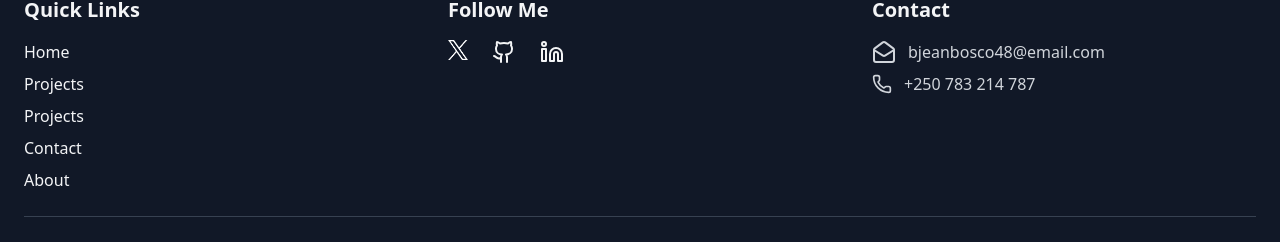
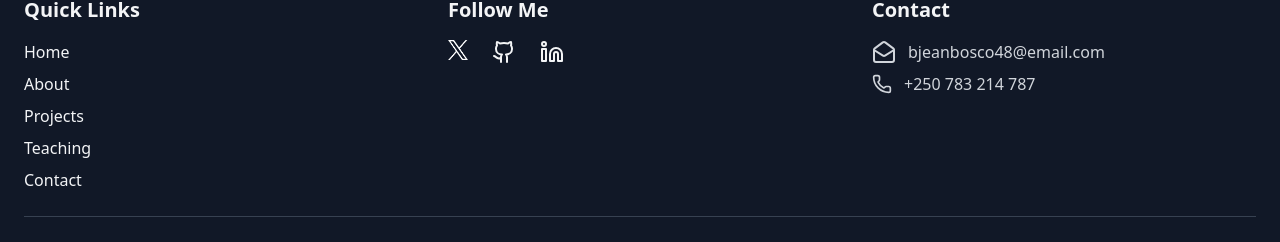
Before and after one commit to jeanboscob77/marc, a Next.js app: page / in a window 1280 px wide. Shown: the part 1086-1328 px from the top of the page. Built offline with nearby package versions, Linux system fonts and the light colour scheme.

Commit message:
typo in link fixed

```diff
--- a/components/Footer.tsx
+++ b/components/Footer.tsx
@@ -33,23 +33,23 @@ export default function Footer() {
                 </Link>
               </li>
               <li>
+                <Link href="/about" className="hover:text-blue-400">
+                  About
+                </Link>
+              </li>
+              <li>
                 <Link href="/projects" className="hover:text-blue-400">
                   Projects
                 </Link>
               </li>
               <li>
                 <Link href="/teaching" className="hover:text-blue-400">
-                  Projects
+                  Teaching
                 </Link>
               </li>
               <li>
                 <Link href="/contact" className="hover:text-blue-400">
                   Contact
-                </Link>
-              </li>
-              <li>
-                <Link href="/about" className="hover:text-blue-400">
-                  About
                 </Link>
               </li>
             </ul>
```
